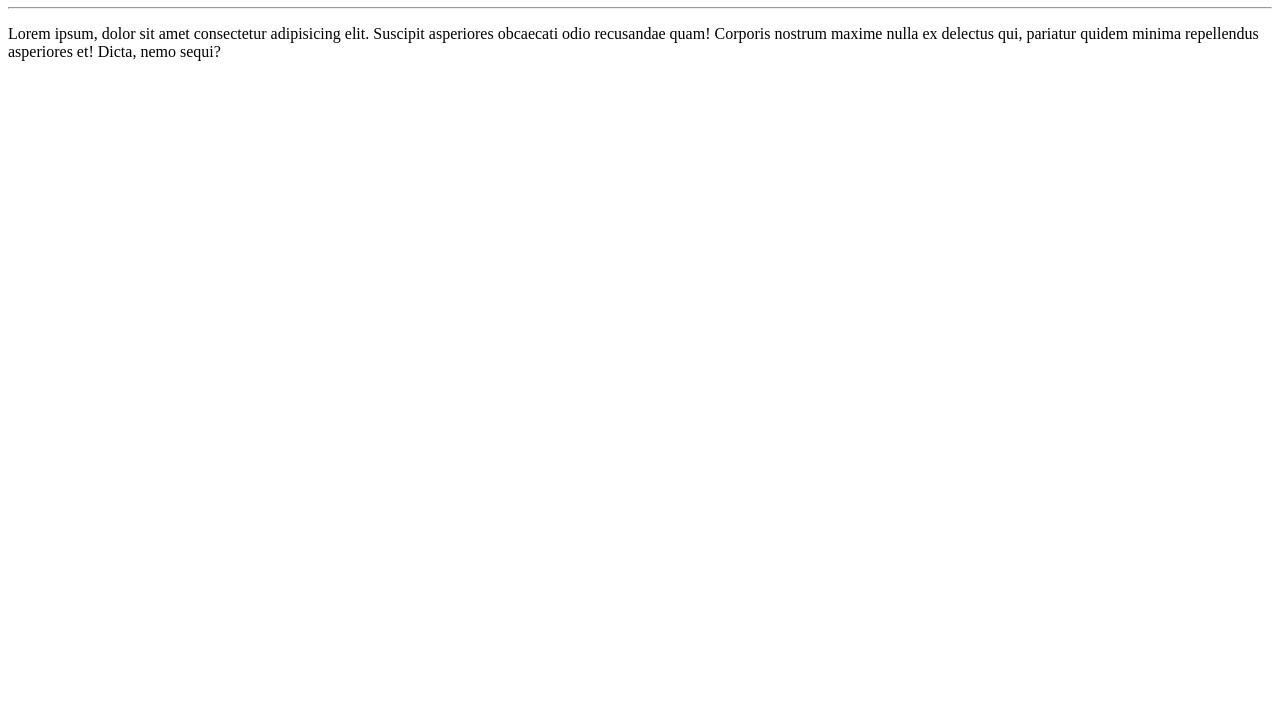
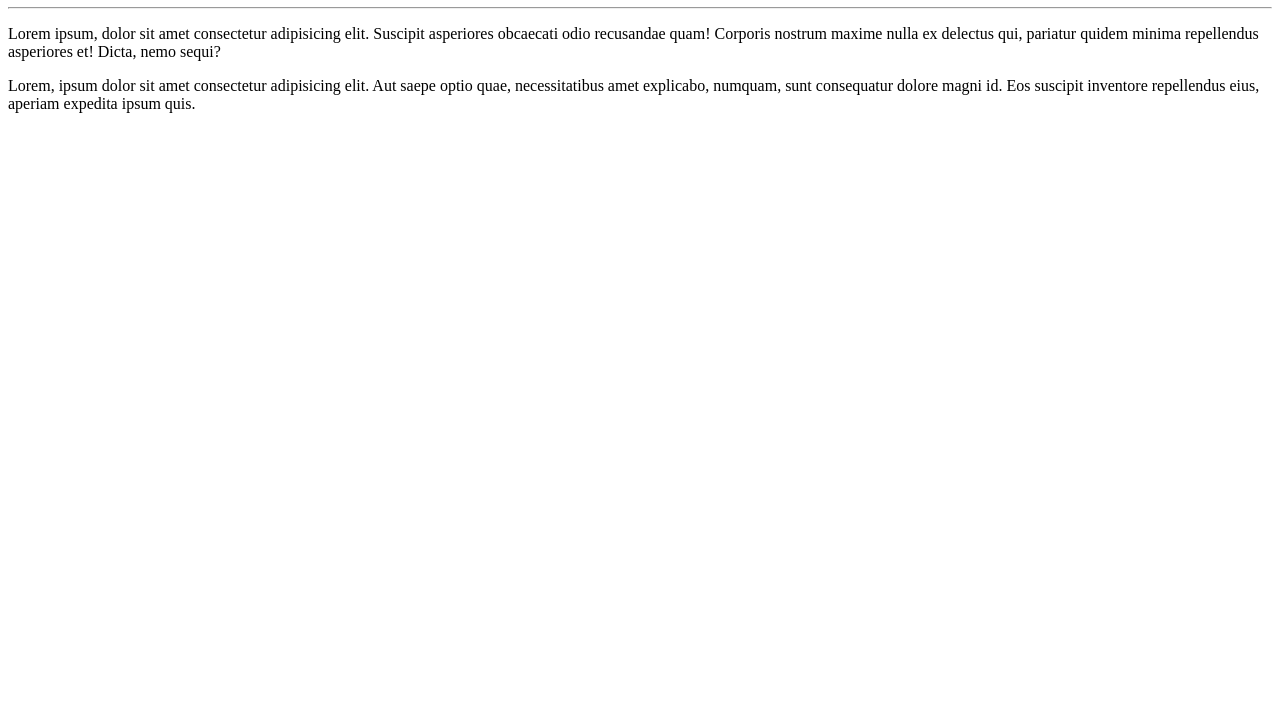
Before and after one commit to 6mateus-moraes6/Hello-World, a plain HTML site: page site-exemplo/index.html in a window 1280 px wide. Shown: the part 73-800 px from the top of the page. Drawn offline with Linux system fonts and the light colour scheme.

Commit message:
adicionei um parágrafo

```diff
--- a/site-exemplo/index.html
+++ b/site-exemplo/index.html
@@ -9,5 +9,6 @@
     <h1>Lorem</h1>
     <hr>
     <p>Lorem ipsum, dolor sit amet consectetur adipisicing elit. Suscipit asperiores obcaecati odio recusandae quam! Corporis nostrum maxime nulla ex delectus qui, pariatur quidem minima repellendus asperiores et! Dicta, nemo sequi?</p>
+    <p>Lorem, ipsum dolor sit amet consectetur adipisicing elit. Aut saepe optio quae, necessitatibus amet explicabo, numquam, sunt consequatur dolore magni id. Eos suscipit inventore repellendus eius, aperiam expedita ipsum quis.</p>
 </body>
 </html>
```
